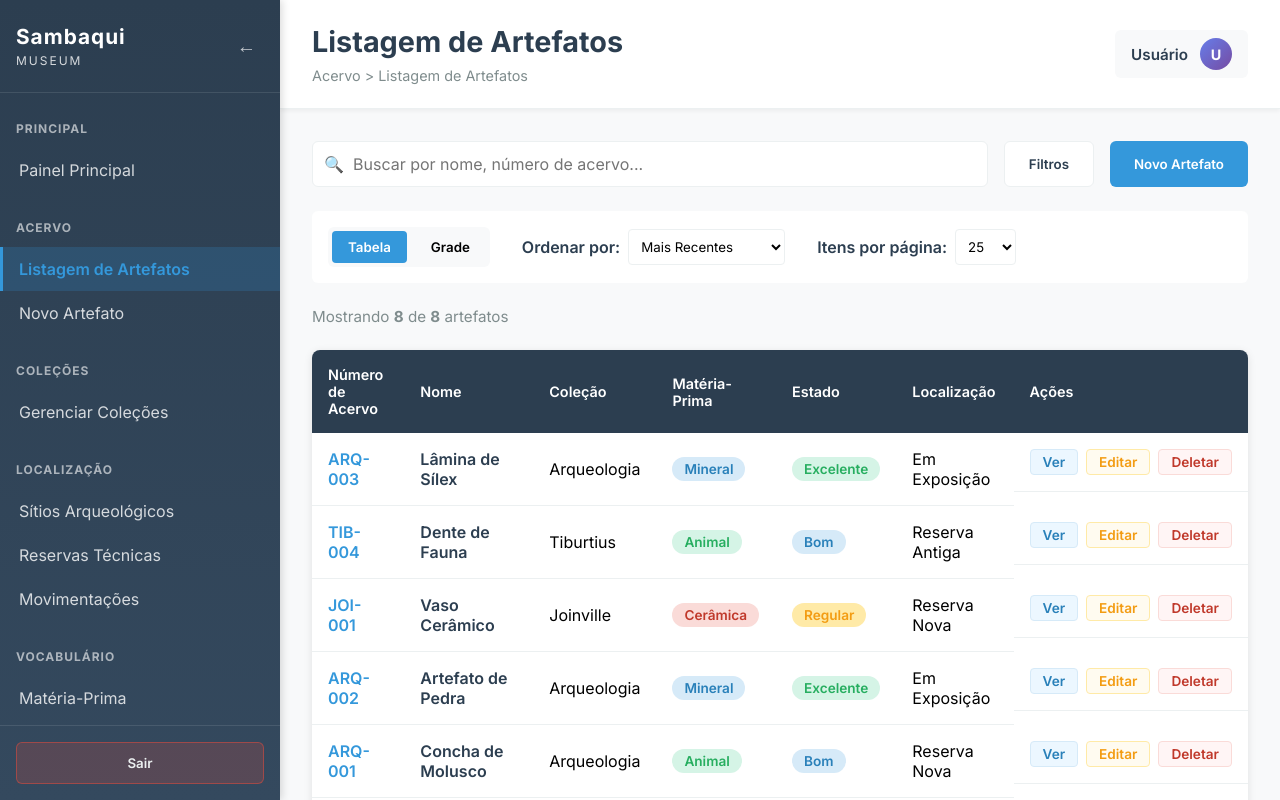
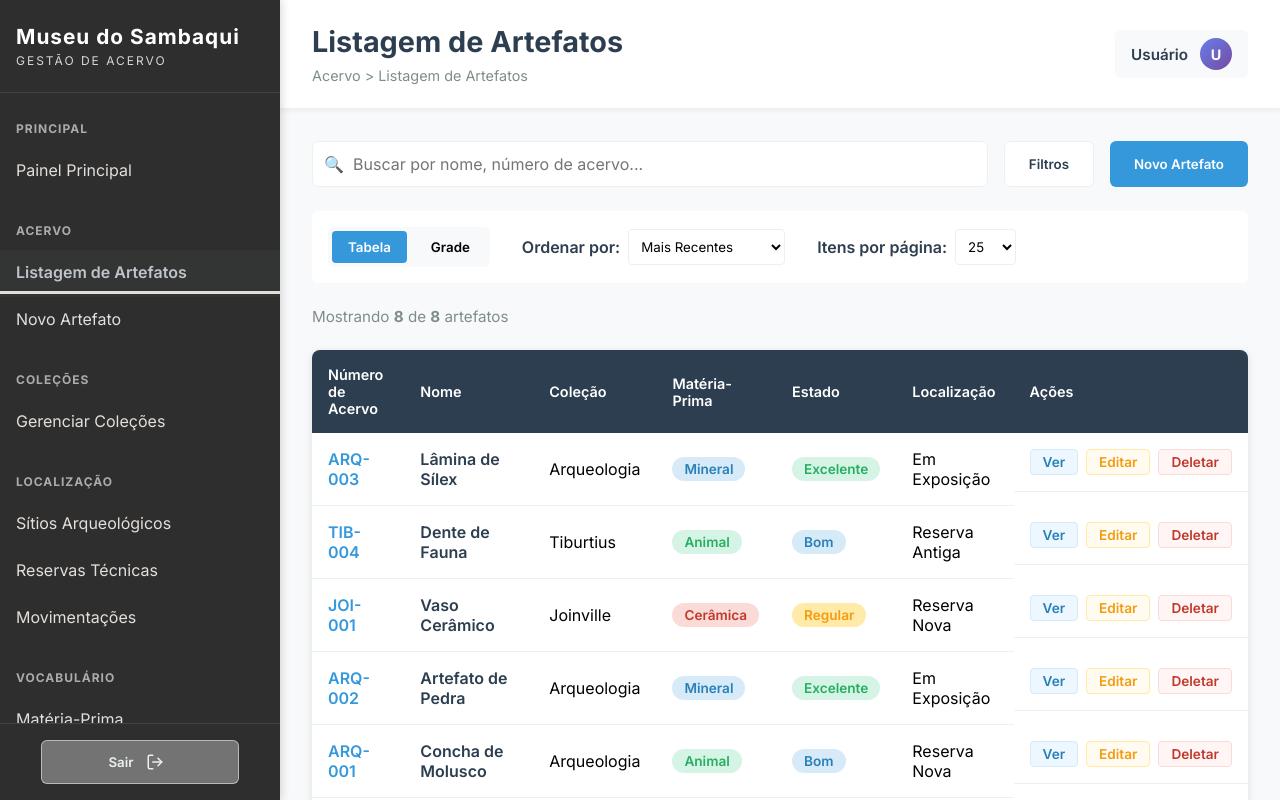
Before and after one commit to riceWbean/sambaqui-Frontend, a Vue app: page /management/artefactsList in a window 1280 px wide. Shown: the top 800 px of the page. Built offline with nearby package versions, Linux system fonts and the light colour scheme.

Commit message:
REFACTOR: refatora o cabeçalho e rodapé da sidebar com novos textos e ícones

```diff
--- a/src/components/Sidebar.vue
+++ b/src/components/Sidebar.vue
@@ -3,12 +3,9 @@
     <!-- Sidebar Header -->
     <div class="sidebar-header">
       <div class="logo-section">
-        <h2 class="logo-text">Sambaqui</h2>
-        <p class="logo-subtitle">Museum</p>
+        <h2 class="logo-text">Museu do Sambaqui</h2>
+        <p class="logo-subtitle">Gestão de Acervo</p>
       </div>
-      <button class="toggle-btn" @click="toggleSidebar" title="Recolher/Expandir">
-        {{ isCollapsed ? '→' : '←' }}
-      </button>
     </div>
 
     <!-- Navigation Menu -->
@@ -143,6 +140,11 @@
     <div class="sidebar-footer">
       <button class="logout-btn" @click="logout">
         <span class="nav-text">Sair</span>
+        <svg class="logout-icon" xmlns="http://www.w3.org/2000/svg" width="18" height="18" viewBox="0 0 24 24" fill="none" stroke="currentColor" stroke-width="2" stroke-linecap="round" stroke-linejoin="round" style="margin-right:0.5rem;">
+          <path d="M9 21H5a2 2 0 0 1-2-2V5a2 2 0 0 1 2-2h4"></path>
+          <polyline points="16 17 21 12 16 7"></polyline>
+          <line x1="21" y1="12" x2="9" y2="12"></line>
+        </svg>
       </button>
     </div>
   </aside>
@@ -177,7 +179,7 @@ export default {
 <style scoped>
 .sidebar {
   width: 280px;
-  background: linear-gradient(180deg, #2c3e50 0%, #34495e 100%);
+  background: #2E2E2E;
   color: white;
   height: 100vh;
   position: fixed;
@@ -284,23 +286,51 @@ export default {
   display: flex;
   align-items: center;
   padding: 0.75rem 1rem;
-  color: rgba(255, 255, 255, 0.8);
+  color: #E4DFDB;
   text-decoration: none;
   transition: all 0.3s;
-  border-left: 3px solid transparent;
+  border-left: none;
+  border-bottom: 3px solid transparent;
   gap: 0.75rem;
 }
 
+.nav-link {
+  position: relative;
+  border-bottom-color: transparent;
+}
+
+.nav-link::after {
+  content: '';
+  position: absolute;
+  left: 0;
+  bottom: 0;
+  height: 3px;
+  width: 100%;
+  transform-origin: left;
+  transform: scaleX(0);
+  background: linear-gradient(to right, #E4DFDB , rgba(224, 216, 216, 0.85) 40%, rgba(221, 212, 212, 0.01) 100%);
+  transition: transform 300ms ease;
+  pointer-events: none;
+}
+
+/* Hover: animate sweep from right to left */
+.nav-link:hover::after {
+  transform: scaleX(1);
+}
+
 .nav-link:hover {
-  background-color: rgba(255, 255, 255, 0.1);
+  background-color: rgba(119, 115, 115, 0.1);
   color: white;
-  border-left-color: #3498db;
+}
+
+.nav-link.active::after {
+  transform: scaleX(1);
+  background: #E4DFDB ;
 }
 
 .nav-link.active {
-  background-color: rgba(52, 152, 219, 0.2);
-  color: #3498db;
-  border-left-color: #3498db;
+  background-color: rgba(76, 79, 82, 0.2);
+  color: #bec5ca;
   font-weight: 600;
 }
 
@@ -317,14 +347,17 @@ export default {
 /* Sidebar Footer */
 .sidebar-footer {
   padding: 1rem;
+  justify-content: center;
+  display: flex;
+  align-items: center;
   border-top: 1px solid rgba(255, 255, 255, 0.1);
   margin-top: auto;
 }
 
 .logout-btn {
-  width: 100%;
-  background-color: rgba(231, 76, 60, 0.2);
-  border: 1px solid rgba(231, 76, 60, 0.5);
+  width: 80%;
+  background-color: #737373;
+  border: 1px solid rgba(255, 255, 255, 0.5);
   color: #ecf0f1;
   padding: 0.75rem 1rem;
   border-radius: 6px;
@@ -338,8 +371,8 @@ export default {
 }
 
 .logout-btn:hover {
-  background-color: rgba(231, 76, 60, 0.4);
-  border-color: rgba(231, 76, 60, 0.8);
+  background-color: rgba(105, 104, 104, 0.4);
+  border-color: rgba(180, 180, 180, 0.8);
   color: white;
 }
 
```
